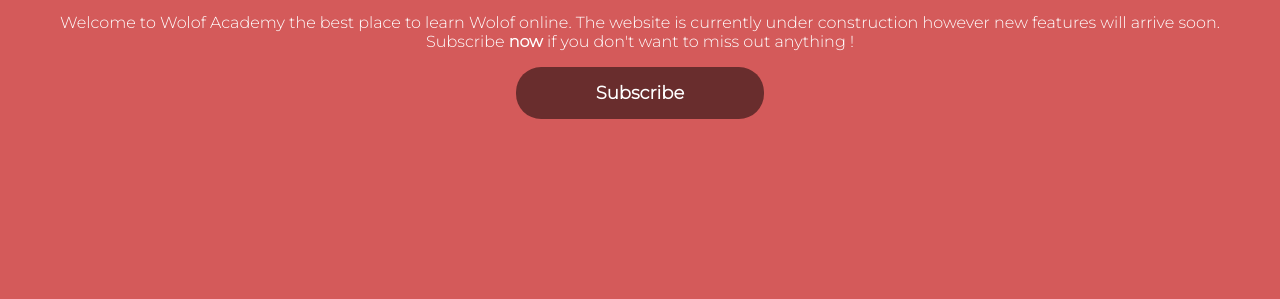
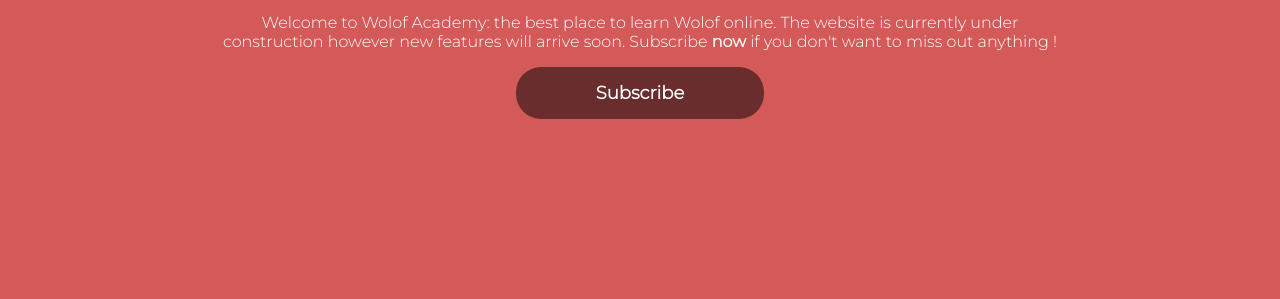
Before and after one commit to dabrahim/w-academy, a plain HTML site: page index.html in a window 1280 px wide. Shown: the part 468-767 px from the top of the page. Drawn offline with nearby package versions, Linux system fonts and the light colour scheme.

Commit message:
Minor design corrections

```diff
--- a/index.html
+++ b/index.html
@@ -66,7 +66,7 @@
                 <!--                <img src="public/dist/gif/wolofacademylogo.gif" alt="logo">-->
                 <h1>Wolof academy</h1>
                 <h2>Learn wolof online</h2>
-                <p>Welcome to Wolof Academy the best place to learn Wolof online. The website is currently under
+                <p>Welcome to Wolof Academy: the best place to learn Wolof online. The website is currently under
                     construction however new features will arrive soon. Subscribe <strong>now</strong> if you don't want to miss out anything
                     !</p>
                 <button id="btn-subscribe">Subscribe</button>
--- a/public/src/less/index.less
+++ b/public/src/less/index.less
@@ -33,6 +33,7 @@
 
     p {
       color: white;
+      max-width: 840px;
     }
 
     h2 {
```
Also changed, not shown: public/dist/css/custom/index.min.css.
